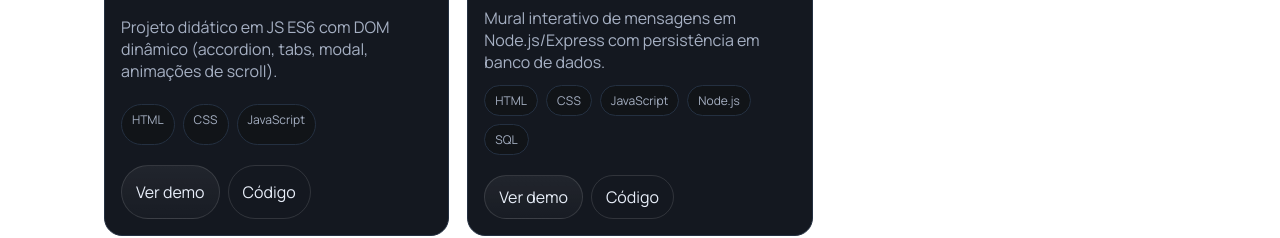
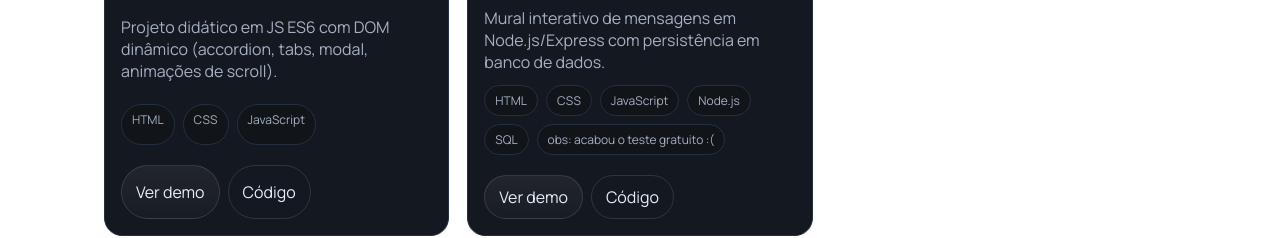
Before and after one commit to ZattiCode/portfolio, a plain HTML site: page index.html in a window 1280 px wide. Shown: the part 2004-2242 px from the top of the page. Drawn offline with nearby package versions, Linux system fonts and the light colour scheme.

Commit message:
Update index.html

```diff
--- a/index.html
+++ b/index.html
@@ -209,6 +209,7 @@
                 <li>JavaScript</li>
                 <li>Node.js</li>
                 <li>SQL</li>
+                <li>obs: acabou o teste gratuito :( </li>
               </ul>
               <div class="actions">
                 <a class="btn small" href="https://messageboard-production-ff7b.up.railway.app" target="_blank" rel="noreferrer">Ver demo</a>
```
